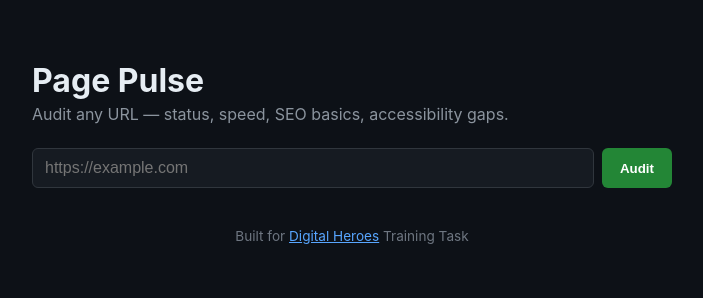
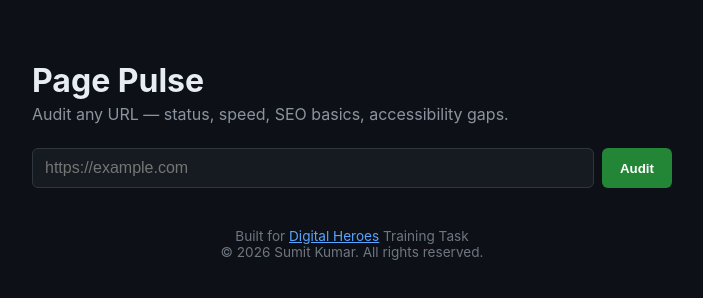
Before and after one commit to Techvenom18/page-pulse, a website: page public/index.html in a window 1280 px wide. Shown: the whole page, without its empty margins (288-991 px from the left). Drawn offline with Linux system fonts and the light colour scheme.

Commit message:
Add copyright line to footer

```diff
--- a/public/index.html
+++ b/public/index.html
@@ -26,7 +26,9 @@
     <div id="report" class="report hidden"></div>
 
     <footer>
-      Built for <a href="https://digitalheroesco.com" target="_blank" rel="noopener">Digital Heroes</a> Training Task
+        Built for <a href="https://digitalheroesco.com" target="_blank" rel="noopener">Digital Heroes</a> Training Task
+        <br />
+        © 2026 Sumit Kumar. All rights reserved.
     </footer>
   </main>
 
```
